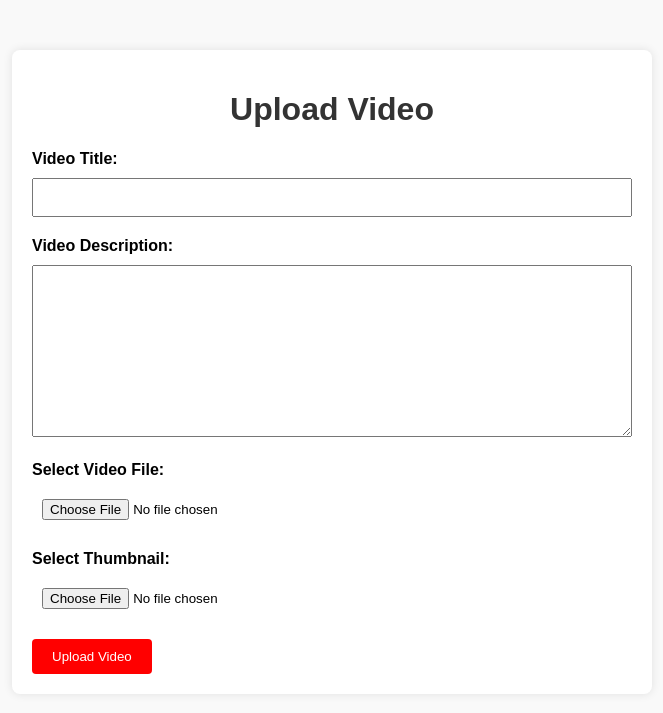
After one commit to Rakhaib/YouTube-Clone, a Django app: template youtubeProject/Youtube/templates/upload_video.html in a window 1280 px wide. The commit adds this page. Shown: the top 713 px of the page, without its empty margins (308-971 px from the left). Run offline with Django 4.2, Linux system fonts and the light colour scheme; the template is opened without the code that fills it: values that come from a table or form of the project are taken from there, others are empty.

Commit message:
upload,profile model

```diff
--- a/youtubeProject/Youtube/forms.py
+++ b/youtubeProject/Youtube/forms.py
@@ -16,3 +16,7 @@ class VideoUploadForm(forms.ModelForm):
     class Meta:
         model = Video
         fields = ['title','description','video_file','thumbnail']
+        widgets = {
+            'video_file': forms.FileInput(attrs={'accept': 'video/mp4'}),
+            # 'thumbnail':forms.File
+        }
--- a/youtubeProject/Youtube/models.py
+++ b/youtubeProject/Youtube/models.py
@@ -3,20 +3,13 @@ from django.contrib.auth.models import User
 
 # Create your models here.
 
-# class CustomUser(AbstractUser):
-#     # Add your custom fields here
-#     bio = models.TextField(blank=True)
-
-
 class Profile(models.Model):
     user = models.OneToOneField(User, on_delete=models.CASCADE)
-    first_name=models.CharField(max_length=50)
-    last_name=models.CharField(max_length=50)
     image = models.ImageField(upload_to='profile/', blank=True)
     bio = models.CharField(max_length=200, null=True, blank=True)
 
     def __str__(self):
-        return f'{self.first_name+self.last_name}'
+        return f'{self.user}'
 
 
 class Video(models.Model):
@@ -25,7 +18,8 @@ class Video(models.Model):
     description = models.TextField()
     video_file = models.FileField(upload_to='videos/', blank=False)
     thumbnail = models.ImageField(upload_to='thumbnails/')
+    likes=models.IntegerField(default=0)
     upload_date = models.DateTimeField(auto_now_add=True)
 
     def __str__(self) -> str:
-        return f"Video: {self.title}"
+        return f"Video: {self.title} :- {self.user}"
--- /dev/null
+++ b/youtubeProject/Youtube/templates/upload_video.html
@@ -0,0 +1,53 @@
+<!-- upload_page.html -->
+{% load static %}
+<!DOCTYPE html>
+<html lang="en">
+<head>
+    <meta charset="UTF-8">
+    <meta name="viewport" content="width=device-width, initial-scale=1.0">
+    <title>Upload Video - Your YouTube Clone</title>
+    <link rel="stylesheet" href="{% static 'css/upload.css'%}">
+</head>
+<body>
+    <div class="upload-container">
+        <h1>Upload Video</h1>
+        <form action="{% url 'upload' %}" method="post" enctype="multipart/form-data">
+            {% csrf_token %}
+
+            <div>
+                <label for="{{ form.title.id_for_label }}">Video Title:</label>
+                {{ form.title }}
+                {% if form.title.errors %}
+                    <div class="error">{{ form.title.errors.as_text }}</div>
+                {% endif %}
+            </div>
+
+            <div>
+                <label for="{{ form.description.id_for_label }}">Video Description:</label>
+                {{ form.description }}
+                {% if form.description.errors %}
+                    <div class="error">{{ form.description.errors.as_text }}</div>
+                {% endif %}
+            </div>
+
+            <div>
+                <label for="{{ form.video_file.id_for_label }}">Select Video File:</label>
+                {{ form.video_file }}
+                {% if form.video_file.errors %}
+                    <div class="error">{{ form.video_file.errors.as_text }}</div>
+                {% endif %}
+            </div>
+
+            <div>
+                <label for="{{ form.thumbnail.id_for_label }}">Select Thumbnail:</label>
+                {{ form.thumbnail }}
+                {% if form.thumbnail.errors %}
+                    <div class="error">{{ form.thumbnail.errors.as_text }}</div>
+                {% endif %}
+            </div>
+
+            <button type="submit">Upload Video</button>
+        </form>
+    </div>
+</body>
+</html>
--- a/youtubeProject/Youtube/urls.py
+++ b/youtubeProject/Youtube/urls.py
@@ -1,4 +1,6 @@
 from django.urls import path
+from django.conf.urls.static import static
+from django.conf import settings
 from . import views
 urlpatterns=[
     path('',views.home,name='home'),
@@ -7,3 +9,7 @@ urlpatterns=[
     path('logout/',views.logout_view,name='logout'),
     path('upload/',views.upload,name='upload')
 ]
+
+
+if settings.DEBUG:
+    urlpatterns += static(settings.MEDIA_URL, document_root=settings.MEDIA_ROOT)
--- /dev/null
+++ b/youtubeProject/static/css/upload.css
@@ -0,0 +1,63 @@
+/* styles.css */
+
+body {
+    font-family: Arial, sans-serif;
+    margin: 0;
+    padding: 0;
+    background-color: #f9f9f9;
+}
+
+.upload-container {
+    max-width: 600px;
+    margin: 50px auto;
+    background-color: #fff;
+    padding: 20px;
+    border-radius: 8px;
+    box-shadow: 0 0 10px rgba(0, 0, 0, 0.1);
+}
+
+h1 {
+    text-align: center;
+    color: #333;
+}
+
+form {
+    margin-top: 20px;
+}
+
+div {
+    margin-bottom: 20px;
+}
+
+label {
+    display: block;
+    font-weight: bold;
+    margin-bottom: 5px;
+}
+
+input[type="text"],
+textarea,
+input[type="file"] {
+    width: 100%;
+    padding: 10px;
+    box-sizing: border-box;
+    margin-top: 5px;
+}
+
+button {
+    background-color: #ff0000;
+    color: #fff;
+    padding: 10px 20px;
+    border: none;
+    border-radius: 4px;
+    cursor: pointer;
+}
+
+button:hover {
+    background-color: #cc0000;
+}
+
+.error {
+    color: #ff0000;
+    margin-top: 5px;
+}
```
Also changed, not shown: youtubeProject/Youtube/admin.py (+7 -1 lines), youtubeProject/Youtube/templates/base.html (+42 -38 lines), youtubeProject/Youtube/templates/home.html (+32 -5 lines), youtubeProject/Youtube/views.py (+15 -3 lines), youtubeProject/static/css/styles.css (+89 -2 lines), youtubeProject/Youtube/migrations/0001_initial.py (added), youtubeProject/Youtube/migrations/0002_video_likes.py (added), youtubeProject/Youtube/migrations/0003_alter_profile_first_name_alter_profile_last_name.py (added), youtubeProject/Youtube/migrations/0004_remove_profile_first_name_remove_profile_last_name.py (added), youtubeProject/static/pics/blank-profile.png (added), youtubeProject/static/pics/utube.ico (added), 1 other file.
